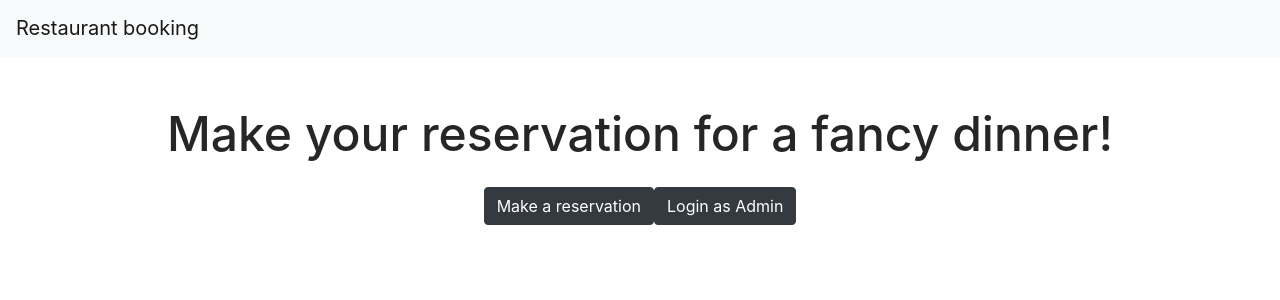
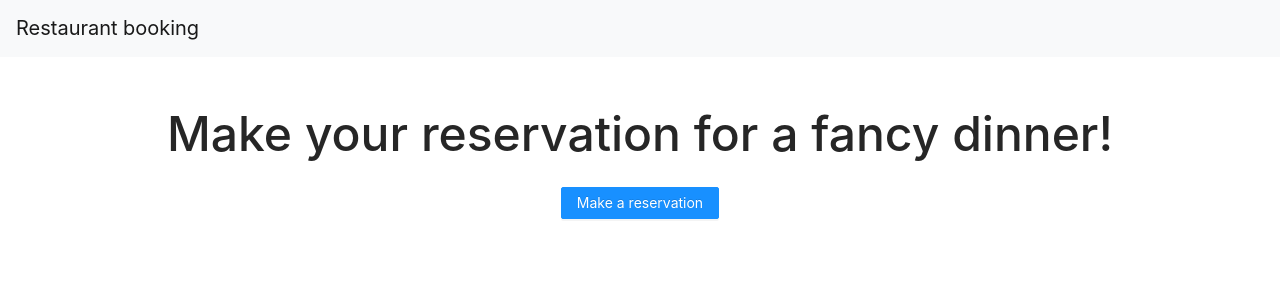
Before and after one commit to sourmondays/restaurantBooking, a React (Create React App) app: page / in a window 1280 px wide. Shown: the top 300 px of the page. Built offline with nearby package versions, Linux system fonts and the light colour scheme.

Commit message:
Changes on main page

```diff
--- a/src/components/Main.js
+++ b/src/components/Main.js
@@ -1,31 +1,22 @@
 import React from "react";
-import { Row, Col, Button } from "reactstrap";
 import { Link } from "react-router-dom";
+import { Button } from 'antd';
 
 const Main = (props) => {
   return (
     <div>
-      <Row noGutters className="text-center align-items-center mt-5">
-        <Col>
-          <h4 className="restaurant-header">
-            Make your reservation for a fancy dinner!
+      <div className="text-center align-items-center mt-5">
+
+        <h4 className="restaurant-header">
+          Make your reservation for a fancy dinner!
           </h4>
-        </Col>
-      </Row>
-      <Row noGutters className="justify-content-center">
+      </div>
+
+      <div className="text-center align-items-center mt-2">
         <Link to="/booking">
-          <Button color="none" className="make-reservation-btn btn btn-dark">
-            Make a reservation
-          </Button>
+          <Button type="primary">Make a reservation</Button>
         </Link>
-        {/*  ta bort denna sen */}
-        <Link to="/adminpanel">
-          <Button color="none" className="make-reservation-btn btn btn-dark">
-            Login as Admin
-          </Button>
-        </Link>
-        {/*  ta bort denna sen */}
-      </Row>
+      </div>
     </div>
   );
 };
```
